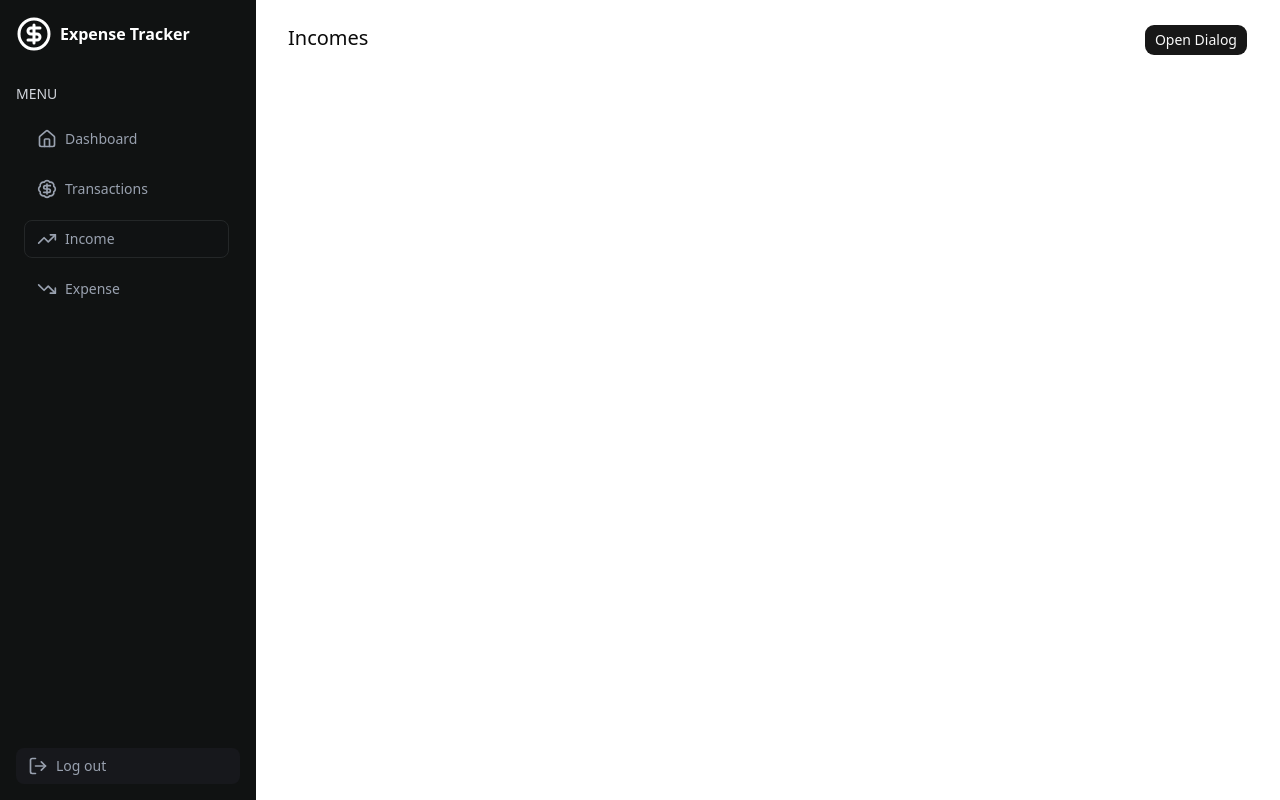
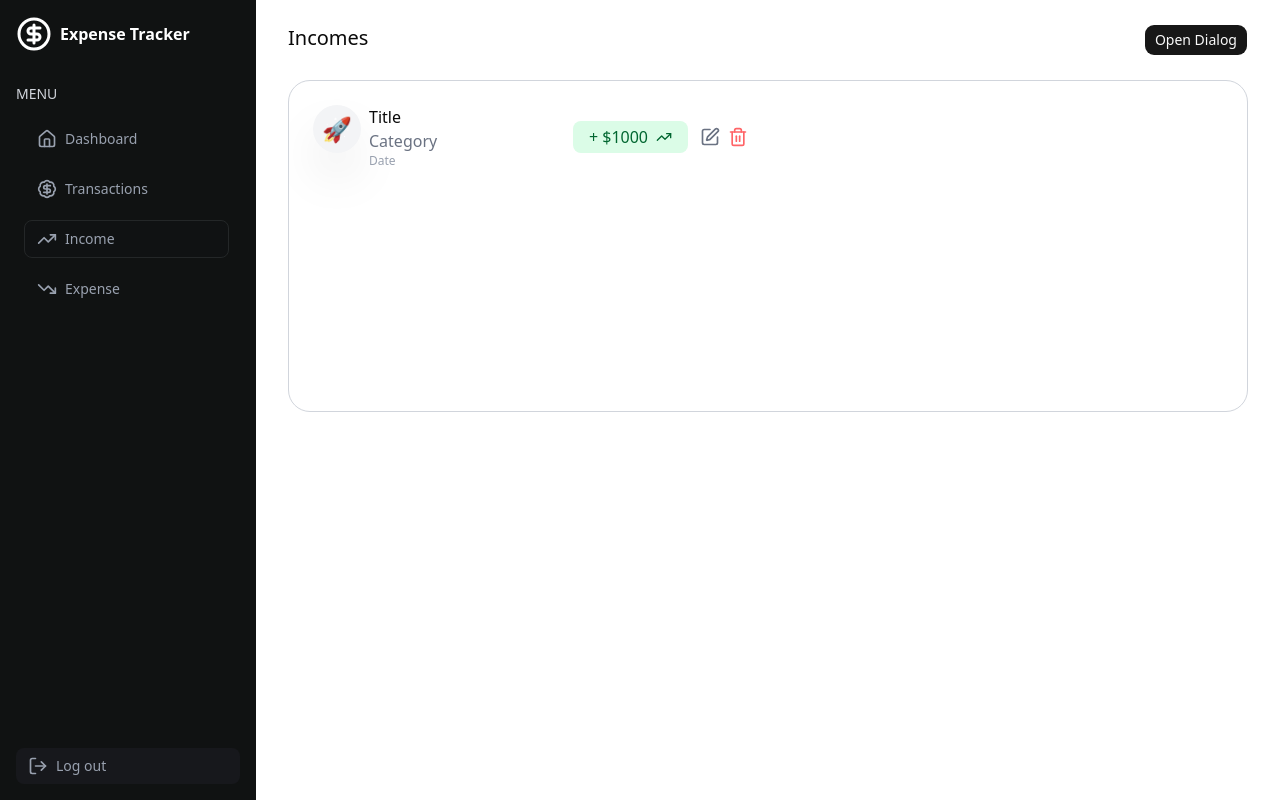
Before and after one commit to darskp/fullstack-finance-saas-nextjs-nestjs-mongodb, a Next.js app in the folder frontend/: page /income in a window 1280 px wide. Built offline with nearby package versions, Linux system fonts and the light colour scheme.

Commit message:
Income grid

```diff
--- /dev/null
+++ b/frontend/app/expense/page.tsx
@@ -0,0 +1,5 @@
+import React from 'react'
+
+const Expense = () => null
+
+export default Expense
--- /dev/null
+++ b/frontend/app/transactions/page.tsx
@@ -0,0 +1,9 @@
+import React from 'react'
+
+const Transactions = () => {
+  return (
+    <div>Transactions</div>
+  )
+}
+
+export default Transactions
--- a/frontend/components/Income.tsx
+++ b/frontend/components/Income.tsx
@@ -1,12 +1,42 @@
-import React from 'react'
 import IncomeModal from './IncomeModal';
+import { SquarePen, Trash2, TrendingUp } from 'lucide-react';
 
 const Income = () => {
+
   return (
     <div className='w-[75%] ml-8 mt-6 mr-8'>
       <div className='flex w-full justify-between'>
         <h1 className='text-xl font-medium'>Incomes</h1>
         <IncomeModal />
+      </div>
+      <div className='border border-gray-300 mt-6 py-6 px-6
+      rounded-3xl h-83 overflow-y-scroll no-scrollbar
+      '>
+        <div className='grid grid-cols-2 gap-10'>
+          <div className='flex gap-2 justify-between items-center'>
+            <div className='flex gap-2'>
+              <span className='bg-gray-100 shadow-2xl text-2xl w-12 h-12 rounded-full flex items-center justify-center'>
+                🚀
+              </span>
+              <div className='flex flex-col'>
+                <span className='font-medium'>Title</span>
+                <span className='text-gray-500'>Category</span>
+                <span className='text-xs text-gray-400 font-medium'>Date</span>
+              </div>
+            </div>
+            <div className='flex items-center justify-center gap-3'>
+              <div className='flex items-center justify-center gap-2 h-fit bg-green-100 rounded-md px-4 py-1'>
+                <span className='text-green-800 font-medium'>+ $1000</span>
+                <TrendingUp className='w-4 h-4 text-green-800 font-bold' />
+              </div>
+              <div className='flex items-center justify-center gap-2'>
+                <SquarePen className='w-5 h-5 text-gray-500 cursor-pointer' />
+                <Trash2 className='text-red-400 w-5 h-5 cursor-pointer' />
+              </div>
+            </div>
+          </div>
+
+        </div>
       </div>
 
     </div>
```
